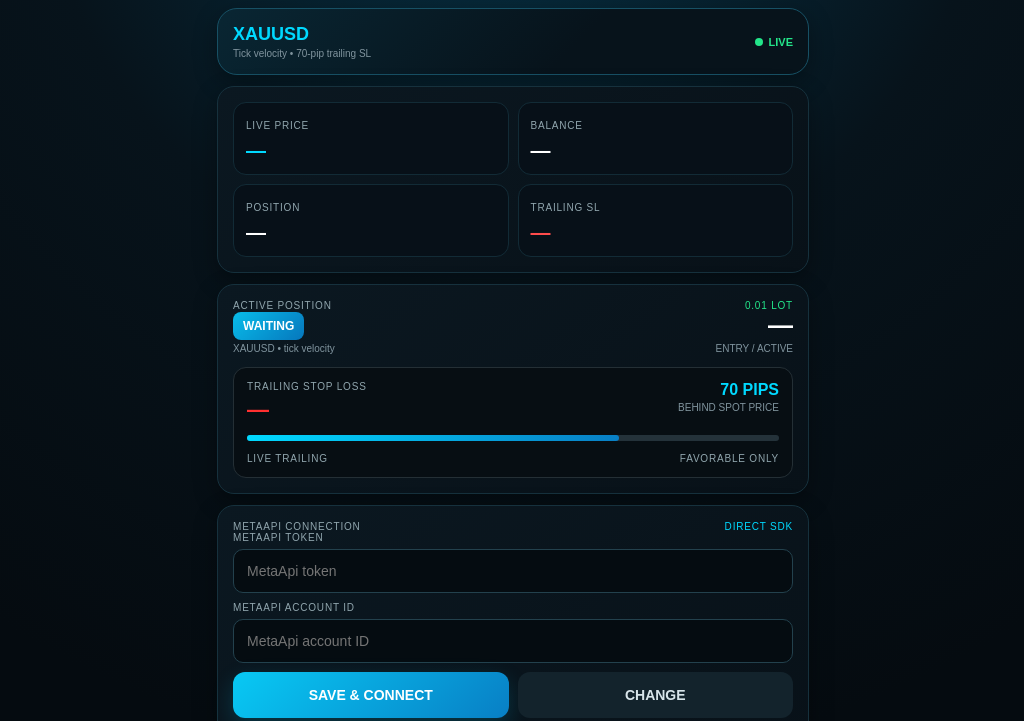
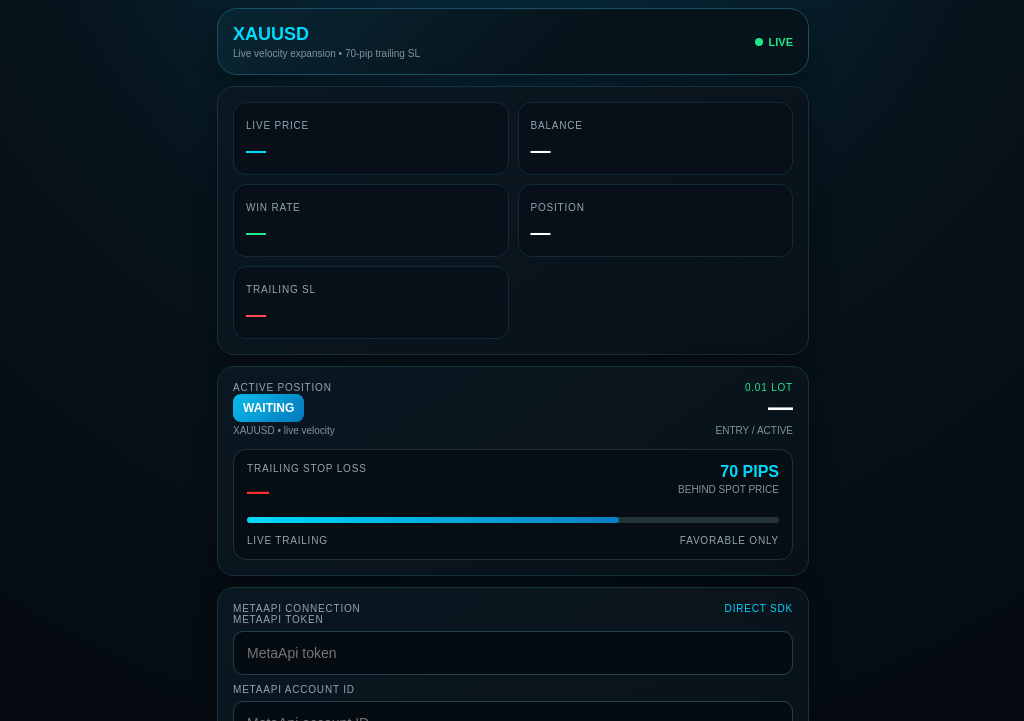
Before and after one commit to Pips-life/Multi-bot, a website built with webpack: page web/index.html in a window 1280 px wide. Shown: the part 79-800 px from the top of the page, without its empty margins (127-1151 px from the left). Built offline with nearby package versions, Linux system fonts and the light colour scheme.

Commit message:
Add home screen win rate metric and update strategy label

```diff
--- a/web/index.html
+++ b/web/index.html
@@ -11,9 +11,9 @@
 <body><main>
 <header class="topbar"><div class="brand"><div class="logo"><svg viewBox="0 0 64 64" fill="none"><path d="M17 26c0-8 7-14 15-14h1c8 0 14 6 14 14v14c0 8-6 14-14 14h-2c-8 0-14-6-14-14V26Z" stroke="white" stroke-width="4"/><path d="M32 12V6M25 33l6-6 5 5 8-9" stroke="#ff3030" stroke-width="4" stroke-linecap="round" stroke-linejoin="round"/><circle cx="25" cy="39" r="3" fill="#00d9ff"/><circle cx="40" cy="39" r="3" fill="#00d9ff"/></svg></div><div><h1>Pips-<span>life</span></h1><small>SMART • FAST • RELIABLE</small></div></div><div class="gear">⚙</div></header>
 <section id="page-dashboard" class="page active">
-<div class="hero"><div class="market"><div><div class="symbol">XAUUSD</div><div class="strategy">Tick velocity • 70-pip trailing SL</div></div><div class="live"><span class="dot"></span> LIVE</div></div></div>
-<section class="card"><div class="metrics"><div class="metric"><small>Live Price</small><strong class="cyan" id="price">—</strong></div><div class="metric"><small>Balance</small><strong id="balance">—</strong></div><div class="metric"><small>Position</small><strong id="position">—</strong></div><div class="metric"><small>Trailing SL</small><strong class="red" id="stop">—</strong></div></div></section>
-<section class="card"><div class="section-title"><span>Active position</span><span class="green">0.01 LOT</span></div><div class="position-row"><div><span class="badge" id="sideBadge">WAITING</span><div class="subline">XAUUSD • tick velocity</div></div><div style="text-align:right"><div class="big" id="positionPrice">—</div><div class="subline">ENTRY / ACTIVE</div></div></div><div class="stopbox"><div class="stophead"><div><div class="section-title" style="margin:0 0 5px">Trailing stop loss</div><div class="stopprice" id="stopDetail">—</div></div><div style="text-align:right"><div class="cyan" style="font-weight:800">70 PIPS</div><div class="subline">BEHIND SPOT PRICE</div></div></div><div class="track"><span></span></div><div class="section-title" style="margin:0"><span>LIVE TRAILING</span><span>FAVORABLE ONLY</span></div></div></section>
+<div class="hero"><div class="market"><div><div class="symbol">XAUUSD</div><div class="strategy">Live velocity expansion • 70-pip trailing SL</div></div><div class="live"><span class="dot"></span> LIVE</div></div></div>
+<section class="card"><div class="metrics"><div class="metric"><small>Live Price</small><strong class="cyan" id="price">—</strong></div><div class="metric"><small>Balance</small><strong id="balance">—</strong></div><div class="metric"><small>Win Rate</small><strong class="green" id="winRate">—</strong></div><div class="metric"><small>Position</small><strong id="position">—</strong></div><div class="metric"><small>Trailing SL</small><strong class="red" id="stop">—</strong></div></div></section>
+<section class="card"><div class="section-title"><span>Active position</span><span class="green">0.01 LOT</span></div><div class="position-row"><div><span class="badge" id="sideBadge">WAITING</span><div class="subline">XAUUSD • live velocity</div></div><div style="text-align:right"><div class="big" id="positionPrice">—</div><div class="subline">ENTRY / ACTIVE</div></div></div><div class="stopbox"><div class="stophead"><div><div class="section-title" style="margin:0 0 5px">Trailing stop loss</div><div class="stopprice" id="stopDetail">—</div></div><div style="text-align:right"><div class="cyan" style="font-weight:800">70 PIPS</div><div class="subline">BEHIND SPOT PRICE</div></div></div><div class="track"><span></span></div><div class="section-title" style="margin:0"><span>LIVE TRAILING</span><span>FAVORABLE ONLY</span></div></div></section>
 <section class="card auth"><div class="section-title"><span>MetaApi connection</span><span class="cyan">DIRECT SDK</span></div><label class="label">MetaApi token</label><input id="token" type="password" autocomplete="off" placeholder="MetaApi token"><label class="label">MetaApi account ID</label><input id="account" autocomplete="off" placeholder="MetaApi account ID"><div class="buttons"><button class="btn primary" id="save">SAVE & CONNECT</button><button class="btn secondary" id="change">CHANGE</button></div><div class="warn">Credentials are stored locally on this Android device.</div></section>
 <section class="card"><div class="section-title"><span>Engine status</span><span>PIPS-LIFE ENGINE</span></div><div class="status"><i></i><div id="status">Not connected</div></div></section>
 <div class="buttons"><button class="btn primary" id="start">▶ START BOT</button><button class="btn danger" id="stop">■ STOP BOT</button></div>
```
